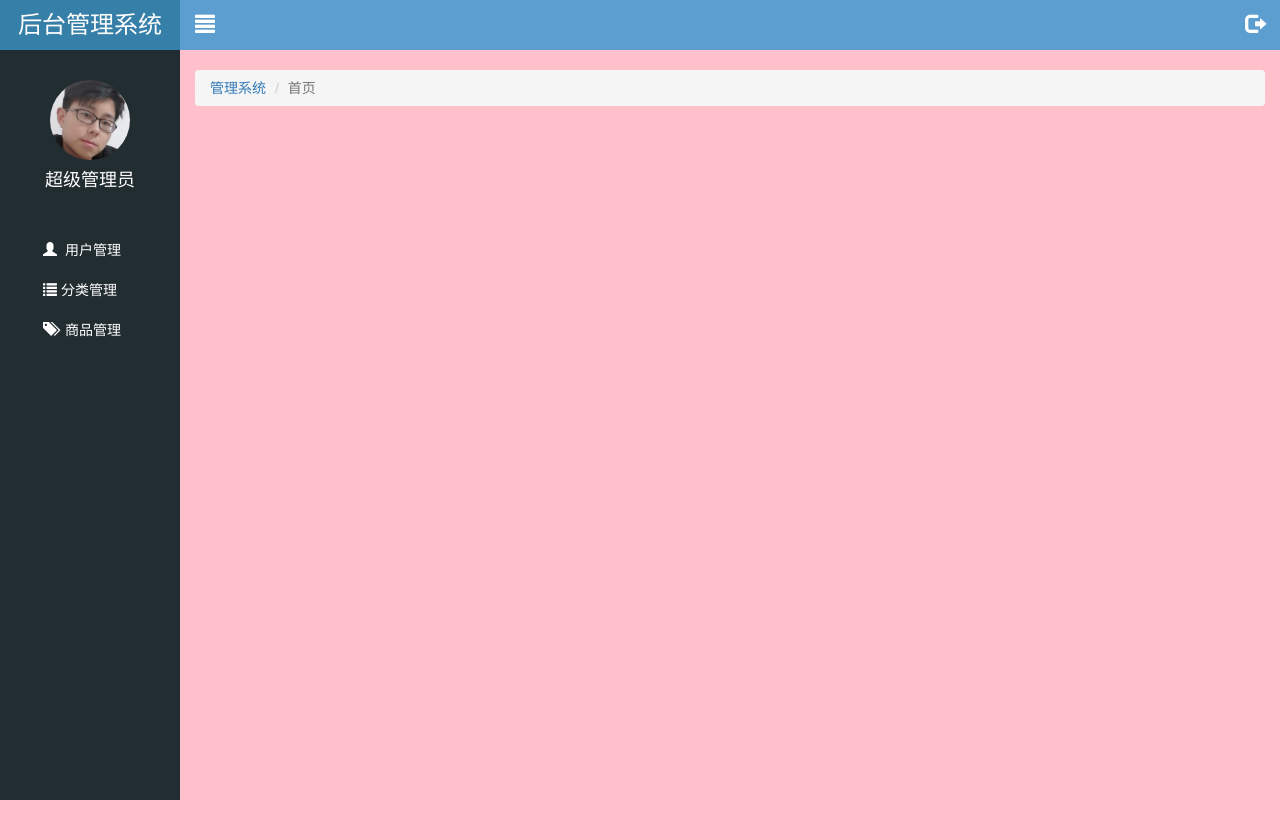
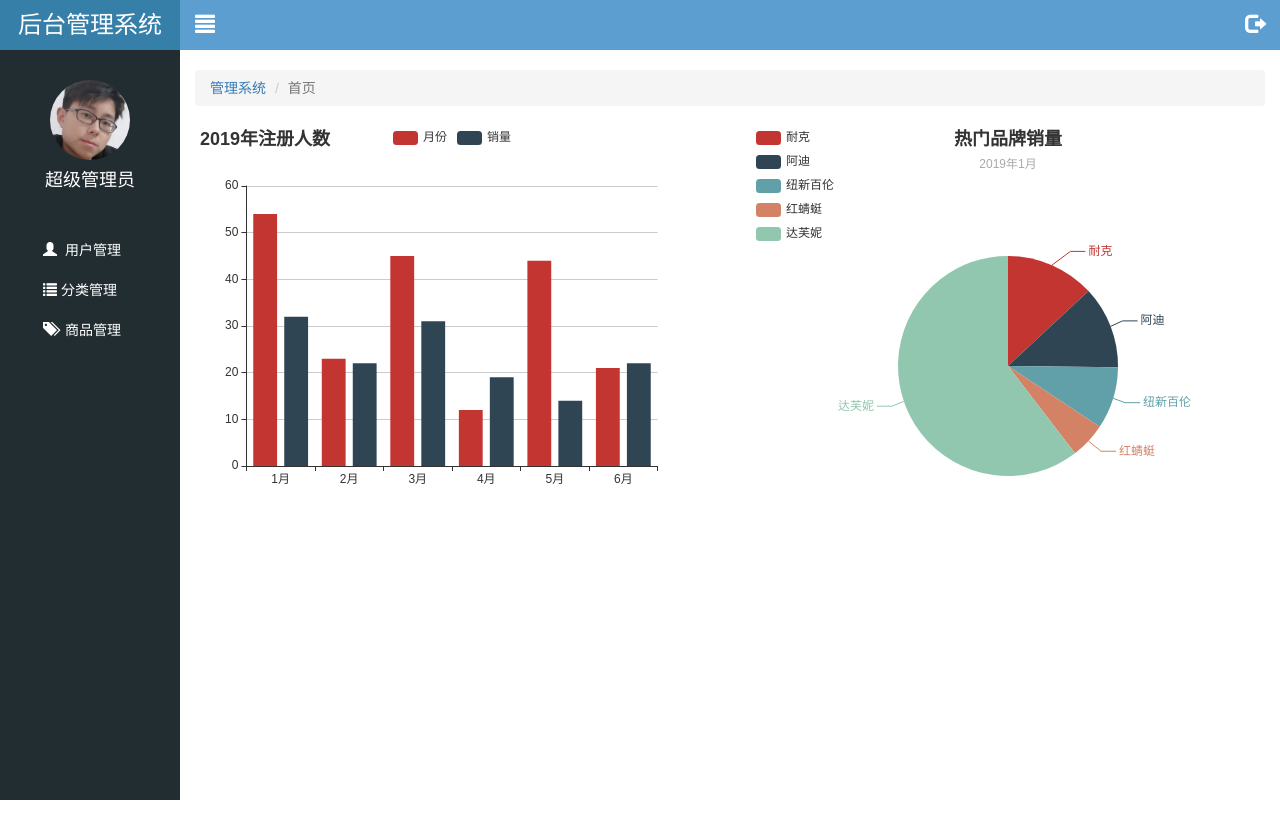
Before and after one commit to huayill/my-letao, a website: page public/back/index.html in a window 1280 px wide. Drawn offline with Linux system fonts and the light colour scheme; no server answers.

Commit message:
index模块完成

```diff
--- a/public/back/css/common.css
+++ b/public/back/css/common.css
@@ -100,7 +100,6 @@ ul {
 /* 主体部分 */
 .lt_main {
     height:2000px;
-    background: pink;
     width:100%;
     padding-left:180px;
     padding-top:50px;
@@ -136,3 +135,9 @@ ul {
 .red {
     color:#A94442;
 }
+.lt_content .echarts-left,
+.echarts-right{
+    height:400px;
+    width:48%;
+    background: skyblue;
+}
--- a/public/back/index.html
+++ b/public/back/index.html
@@ -66,6 +66,10 @@
             <!-- <button data-toggle="modal" data-target="#logoutModal">
                 Launch demo modal
             </button> -->
+            <div class="lt_content">
+                <div class="echarts-left pull-left"></div>
+                <div class="echarts-right pull-right"></div>
+            </div>
         </div>
     </div>
     <!-- Modal -->
@@ -92,6 +96,8 @@
     <script src="./lib/nprogress/nprogress.js"></script>
     <script src="./js/common.js"></script>
     <script src="./js/islogin.js"></script>
+    <script src="./lib/echarts/echarts.min.js"></script>
+    <script src="./js/index.js"></script>
 </body>
 
 </html>
--- /dev/null
+++ b/public/back/js/index.js
@@ -0,0 +1,78 @@
+$(function(){
+           // 柱状图
+            // 基于准备好的dom，初始化echarts实例
+            var myChart = echarts.init(document.querySelector('.echarts-left'));
+
+            // 指定图表的配置项和数据
+            var option1 = {
+                title: {
+                    text: '2019年注册人数'
+                },
+                tooltip: {},
+                legend: {
+                    data:['月份','销量']
+                },
+                xAxis: {
+                    data: ["1月","2月","3月","4月","5月","6月"]
+                },
+                yAxis: {},
+                series: [{
+                    name: '月份',
+                    type: 'bar',
+                    data: [54, 23, 45, 12, 44, 21]
+                },{
+                    name: '销量',
+                    type: 'bar',
+                    data: [32, 22, 31, 19, 14, 22]
+                }]
+            };
+            myChart.setOption(option1);
+
+
+            // 饼图
+            // 使用刚指定的配置项和数据显示图表。
+            var myChart = echarts.init(document.querySelector('.echarts-right'));
+
+            // 指定图表的配置项和数据
+            option2 = {
+                title : {
+                    text: '热门品牌销量',
+                    subtext: '2019年1月',
+                    x:'center'
+                },
+                tooltip : {
+                    trigger: 'item',
+                    formatter: "{a} <br/>{b} : {c} ({d}%)"
+                },
+                legend: {
+                    orient: 'vertical',
+                    left: 'left',
+                    data: ['耐克','阿迪','纽新百伦','红蜻蜓','达芙妮']
+                },
+                series : [
+                    {
+                        name: '访问来源',
+                        type: 'pie',
+                        radius : '55%',
+                        center: ['50%', '60%'],
+                        data:[
+                            {value:335, name:'耐克'},
+                            {value:310, name:'阿迪'},
+                            {value:234, name:'纽新百伦'},
+                            {value:135, name:'红蜻蜓'},
+                            {value:1548, name:'达芙妮'}
+                        ],
+                        itemStyle: {
+                            emphasis: {
+                                shadowBlur: 10,
+                                shadowOffsetX: 0,
+                                shadowColor: 'rgba(0, 0, 0, 0.5)'
+                            }
+                        }
+                    }
+                ]
+            };
+
+            // 使用刚指定的配置项和数据显示图表。
+            myChart.setOption(option2);
+})
```
